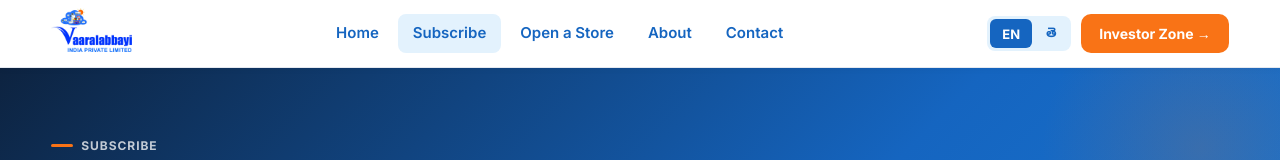
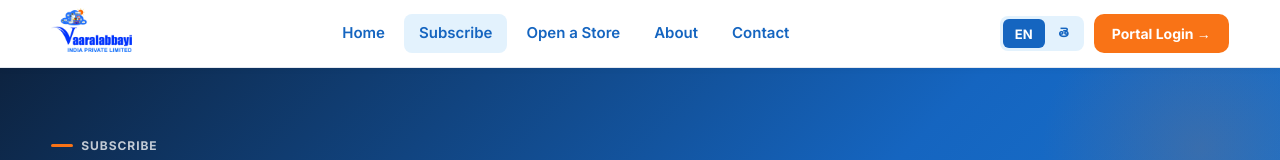
Before and after one commit to bgnc-cloud/vaaralabbayi, a plain HTML site: page subscribe.html in a window 1280 px wide. Shown: the top 160 px of the page. Drawn offline with Linux system fonts and the light colour scheme.

Commit message:
Update vaaralabbayi subscribe.html

```diff
--- a/subscribe.html
+++ b/subscribe.html
@@ -24,7 +24,7 @@
       <button class="lang-btn active" data-lang="en" onclick="setLang('en',event)">EN</button>
       <button class="lang-btn"        data-lang="te" onclick="setLang('te',event)">తె</button>
     </div>
-    <a class="nav-investor" href="investor.html">Investor Zone →</a>
+    <a class="nav-investor" href="investor.html">Portal Login →</a>
     <button class="nav-hamburger" onclick="document.getElementById('mobileMenu').classList.toggle('open')" aria-label="Menu">☰</button>
   </div>
 </nav>
```
